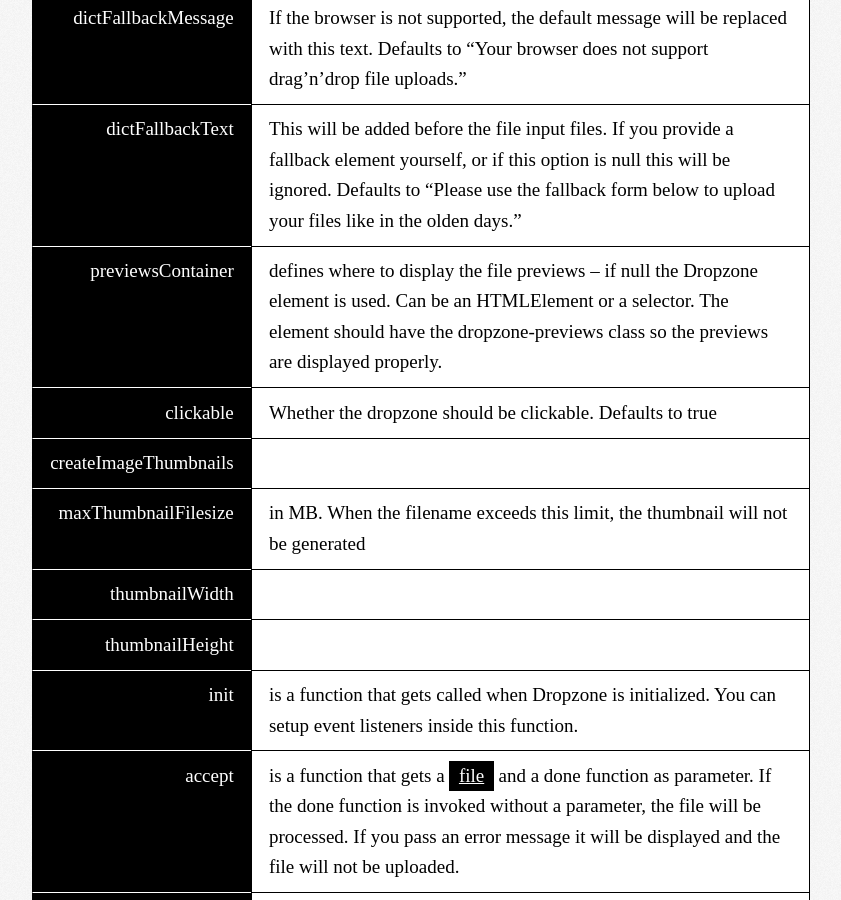
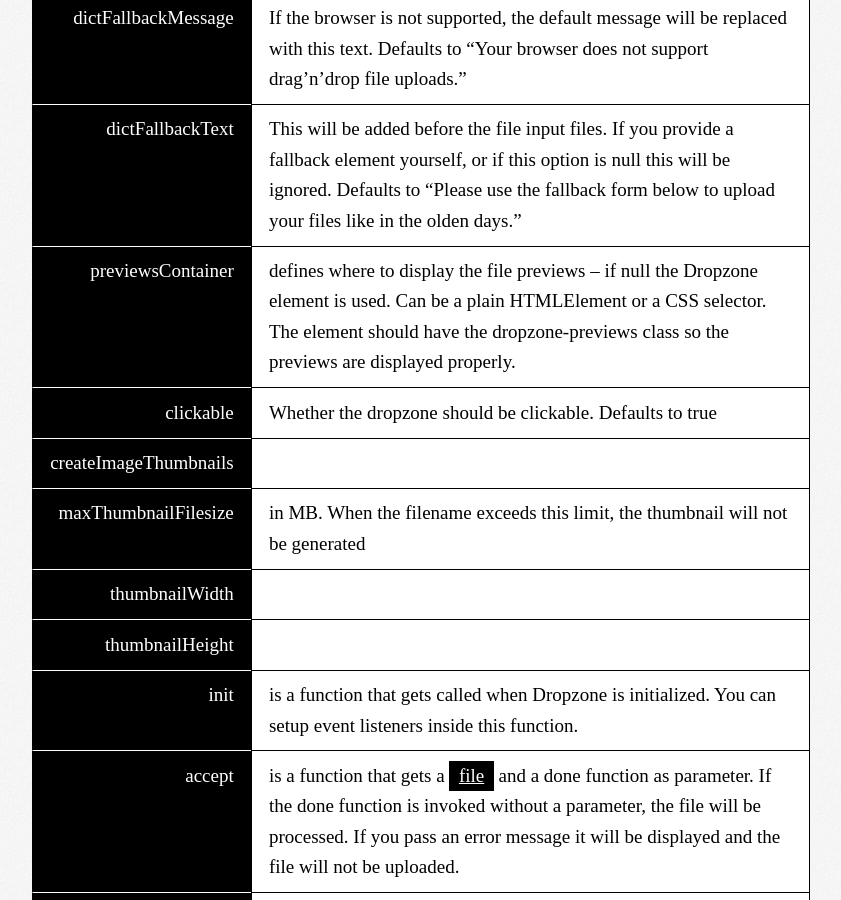
Before and after one commit to dropzone/dropzone, a Jekyll site: the page built from index.md, in a window 1280 px wide and 900 px high, scrolled down 7039 px. Shown: the whole window, without its empty margins (219-1060 px from the left). Built offline with Jekyll 4.4.1, drawn with Linux system fonts in a browser that asks for light colours; Markdown is read by kramdown in place of the engine named in the settings; comment, search, counter and statistics services are not loaded.

Commit message:
Improved the previewsContainer description.

```diff
--- a/index.md
+++ b/index.md
@@ -203,7 +203,7 @@ The valid options are:
 | `dictDefaultMessage`    | The message that gets displayed before any files are dropped. This is normally replaced by an image but defaults to "Drop files here to upload"
 | `dictFallbackMessage`   | If the browser is not supported, the default message will be replaced with this text. Defaults to "Your browser does not support drag'n'drop file uploads."
 | `dictFallbackText`      | This will be added before the file input files. If you provide a fallback element yourself, or if this option is `null` this will be ignored. Defaults to "Please use the fallback form below to upload your files like in the olden days."
-| `previewsContainer`     | defines where to display the file previews – if `null` the Dropzone element is used. Can be an HTMLElement or a selector. The element should have the `dropzone-previews` class so the previews are displayed properly.
+| `previewsContainer`     | defines where to display the file previews – if `null` the Dropzone element is used. Can be a plain HTMLElement or a CSS selector. The element should have the `dropzone-previews` class so the previews are displayed properly.
 | `clickable`             | Whether the dropzone should be clickable. Defaults to `true`
 | `createImageThumbnails` |
 | `maxThumbnailFilesize`  | in MB. When the filename exceeds this limit, the thumbnail will not be generated
```
